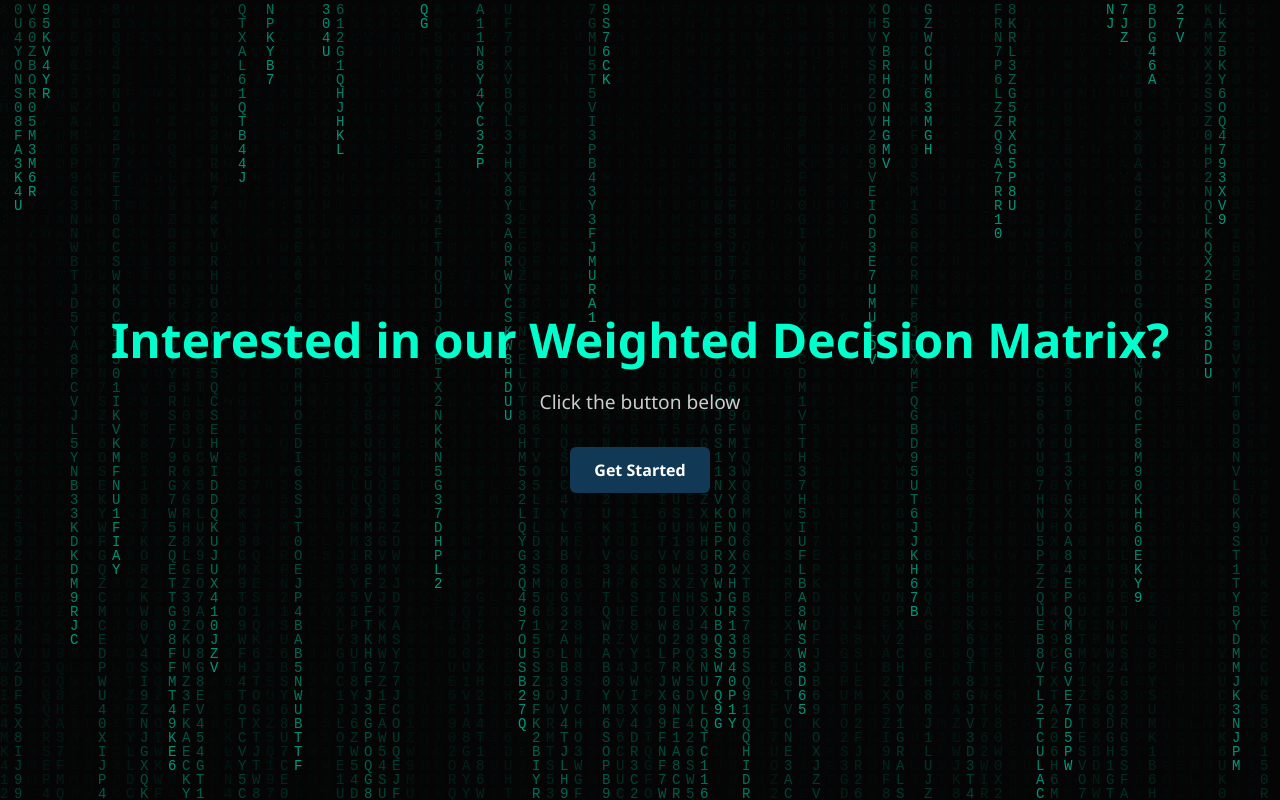
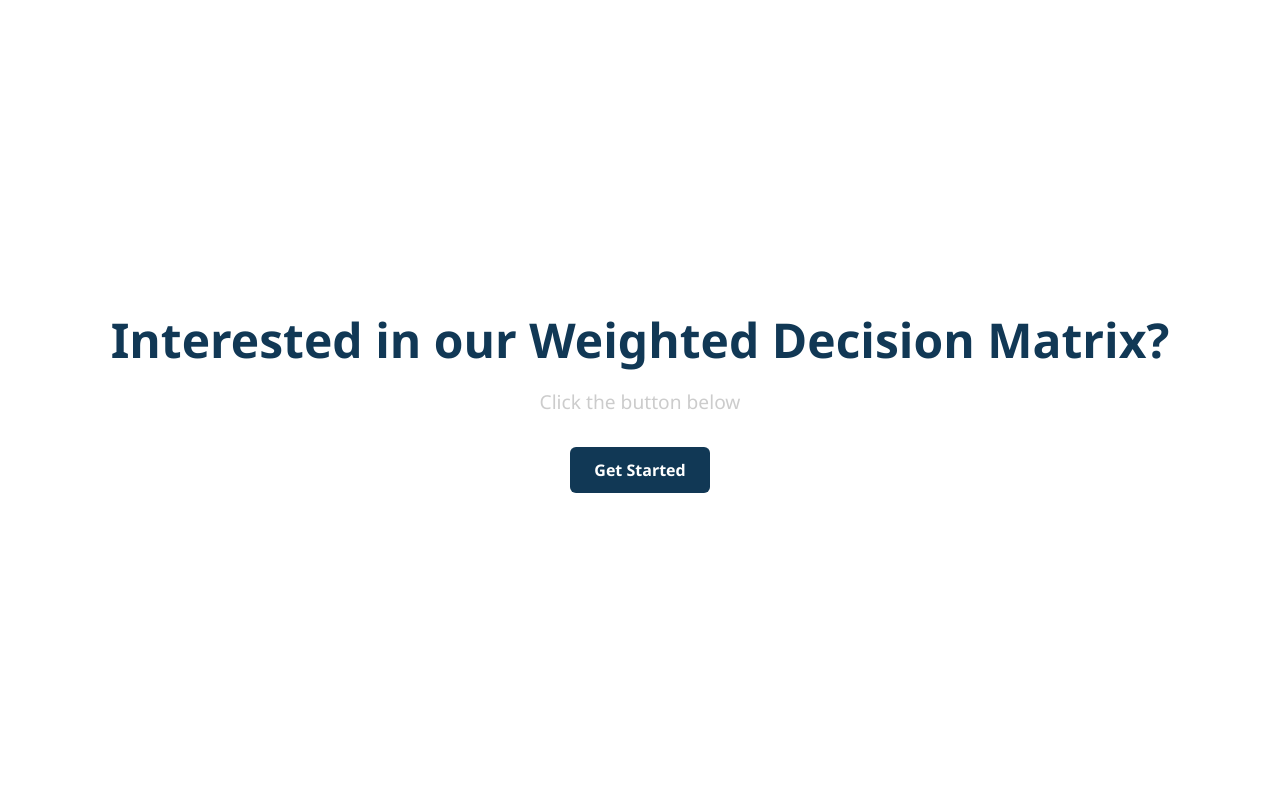
Before and after one commit to Tanjamee/Landing-page---Matrix, a plain HTML site: page index.html in a window 1280 px wide. Drawn offline with Linux system fonts and the light colour scheme.

```diff
--- a/index.html
+++ b/index.html
@@ -33,7 +33,7 @@
       flex-direction: column;
       justify-content: center;
       align-items: center;
-      background: rgba(0, 0, 0, 0.4);
+      background: rgb(255, 255, 255);
       text-align: center;
       padding: 2rem;
     }
@@ -41,7 +41,7 @@
     h1 {
       font-size: 3rem;
       margin-bottom: 1rem;
-      color: #00ffcc;
+      color: #113855;
     }
 
     p {
```
